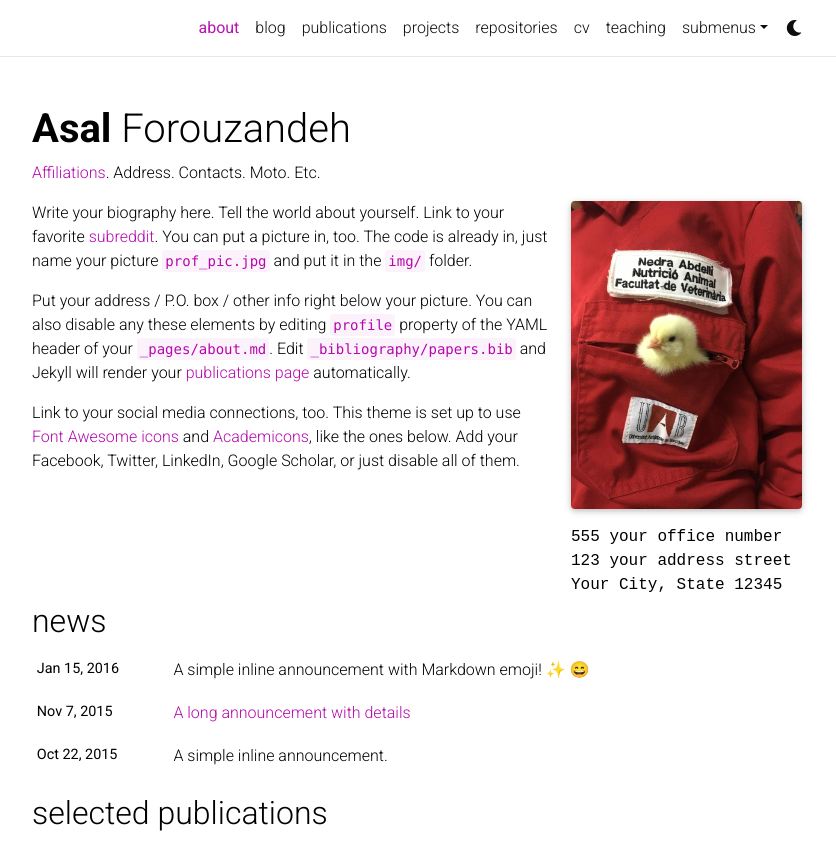
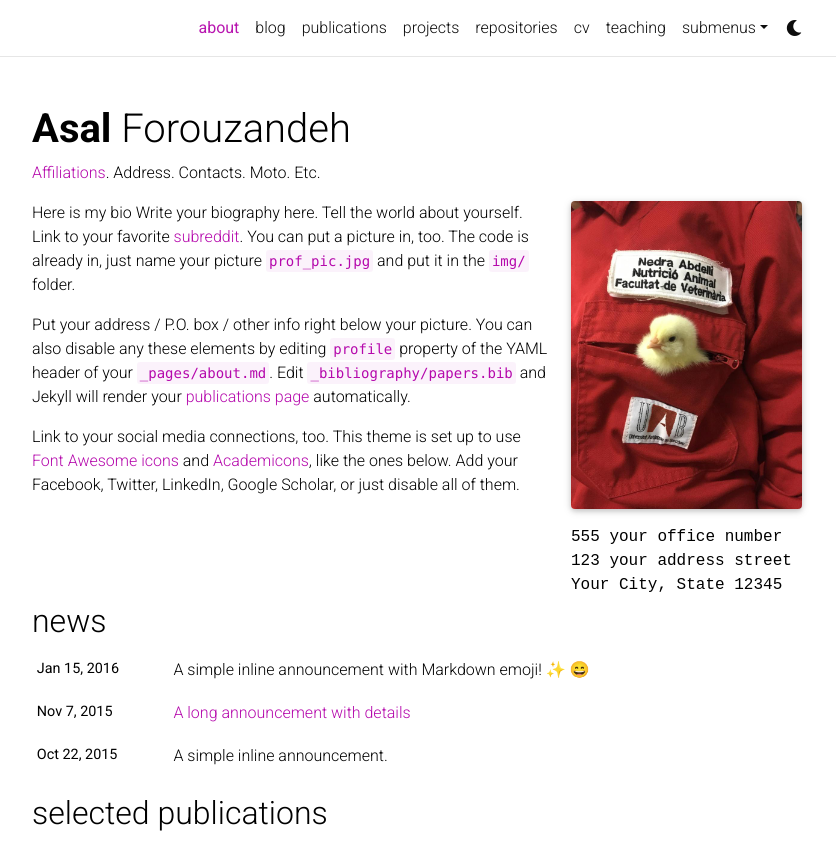
Before and after one commit to Asalfr/Asalfr.github.io, a Jekyll site: the page built from _pages/about.md, in a window 1280 px wide and 1150 px high, cut to the strip 0-860 px from the top of the window. Shown: the whole strip, without its empty margins (223-1059 px from the left). Built offline with Jekyll 4.4.1, drawn with Linux system fonts in a browser that asks for light colours; full-size pictures stand in for the smaller copies a plugin makes; emoji names are drawn with the system emoji font; comment, search, counter and statistics services are not loaded; a style sheet for code colours, icons or effects is not loaded.

Commit message:
test about

```diff
--- a/_pages/about.md
+++ b/_pages/about.md
@@ -18,6 +18,8 @@ selected_papers: true # includes a list of papers marked as "selected={true}"
 social: true  # includes social icons at the bottom of the page
 ---
 
+
+Here is my bio
 Write your biography here. Tell the world about yourself. Link to your favorite [subreddit](http://reddit.com). You can put a picture in, too. The code is already in, just name your picture `prof_pic.jpg` and put it in the `img/` folder.
 
 Put your address / P.O. box / other info right below your picture. You can also disable any these elements by editing `profile` property of the YAML header of your `_pages/about.md`. Edit `_bibliography/papers.bib` and Jekyll will render your [publications page](/al-folio/publications/) automatically.
```
Also changed, not shown: 1 other file.
